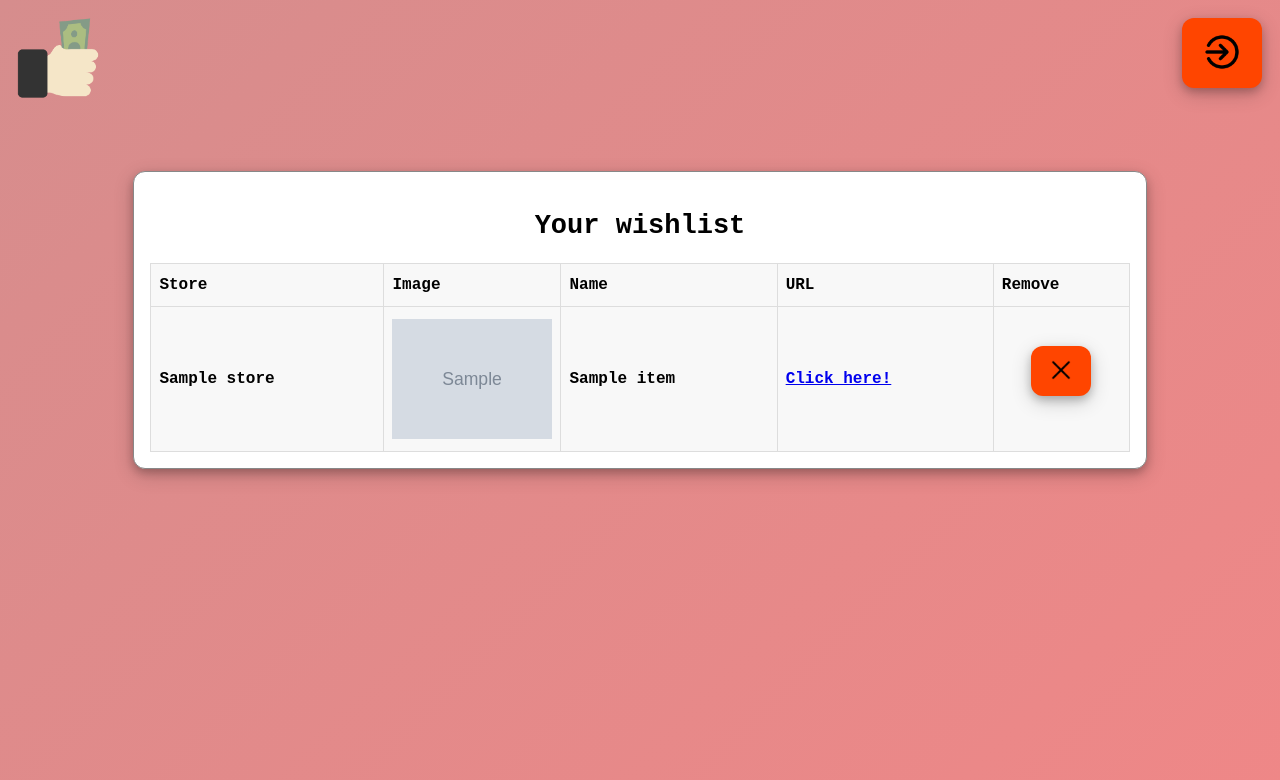
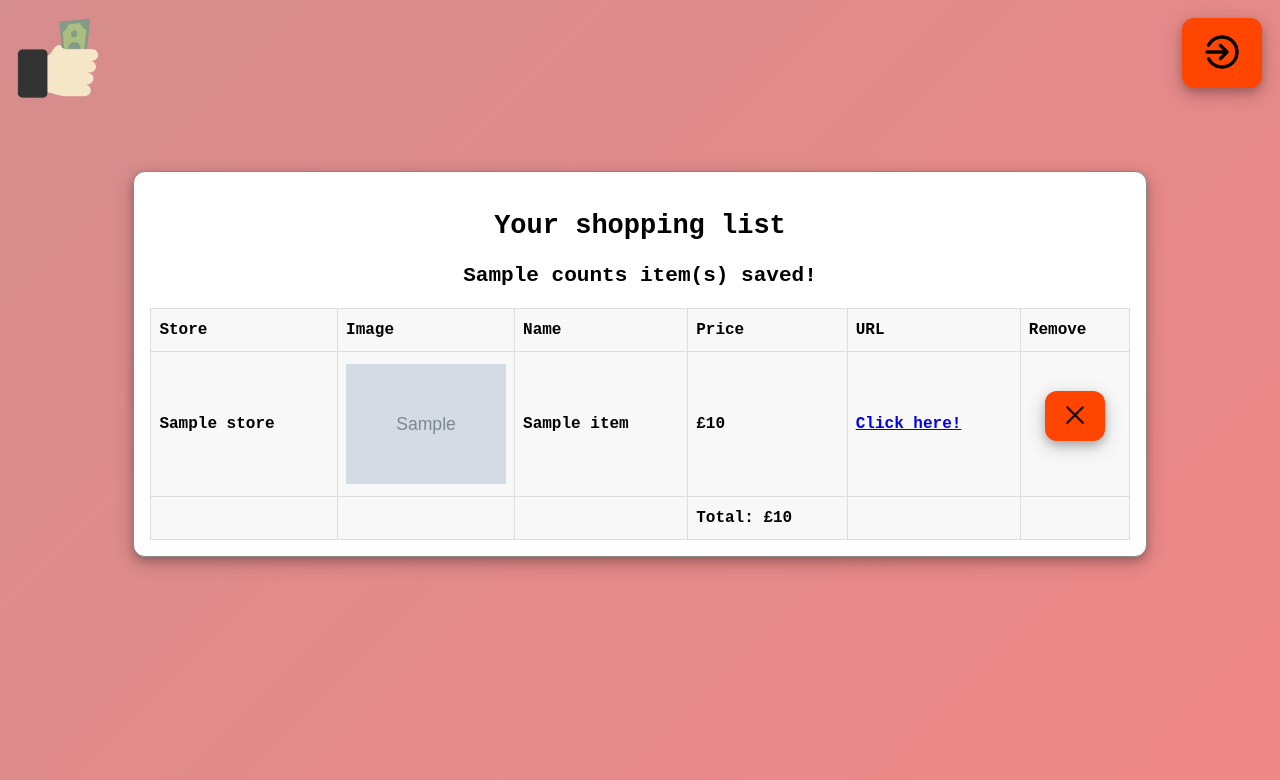
Before and after one commit to yobro2033/coursework, a Flask app: template templates/wishlist.html in a window 1280 px wide. Shown: the top 780 px of the page. Run offline with Flask 2, Linux system fonts and the light colour scheme; the template is opened without the code that fills it: most values are stand-ins (such as "Sample title", 1, 10 or a date in 2020); grey boxes marked "Sample" are stand-in pictures; lists and menus that the app fills with data are empty; parts of the project's set-up code (start-up, migrations or seed data) failed here and were passed over.

Commit message:
Update wishlist.html

```diff
--- a/templates/wishlist.html
+++ b/templates/wishlist.html
@@ -4,12 +4,14 @@
 <div style="position: absolute; top: 10; right: 10;"><button style="background-color: orangered; width: 80px; height: 70px" onclick="document.location.href = 'http://127.0.0.1:5000/logout'"><img src="/static/image/signout.png" alt="logout" width="40" height="40" class="center"></button></div>
 <section class="modal-content animate">
    <div class="container">
-        <h2 class="title-headline" style="text-align:center">Your wishlist</h2>
+        <h2 class="title-headline" style="text-align:center">Your shopping list</h2>
+        <h3 style="text-align:center">{{counts}} item(s) saved!</h3>
         <table id="wishlisttable" style="width:100%">
             <tr>
                 <th>Store</th>
                 <th>Image</th>
                 <th>Name</th>
+                <th>Price</th>
                 <th>URL</th>
                 <th>Remove</th>
             </tr>
@@ -18,6 +20,7 @@
                 <th>{{item['store']}}</th>
                 <th width="120" height="120"><img src="{{item['image']}}" alt="{{item['name']}}" height="100%" style="text-align:center"></th>
                 <th id="name" name="name">{{item['name']}}</th>
+                <th>£{{item['price']}}</th>
                 <th><a href="{{item['url']}}">Click here!</a></th>
                 <th>
                     <form action="/removeWishlist" method="post">
@@ -27,6 +30,14 @@
                 </th>
             </tr>
             {% endfor %}
+            <tr>
+                <th></th>
+                <th></th>
+                <th></th>
+                <th>Total: £{{priceItems}}</th>
+                <th></th>
+                <th></th>
+            </tr>
         </table>
     </div>
 </section>
```
